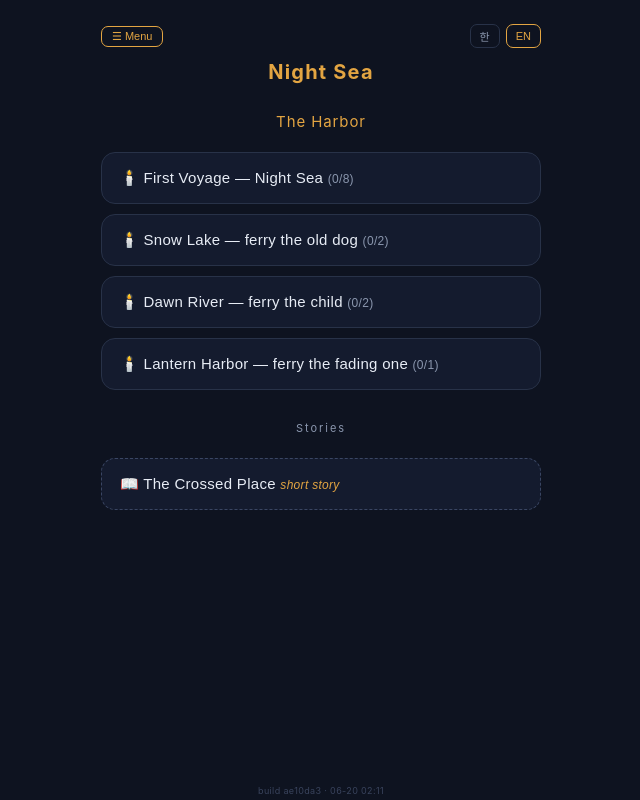
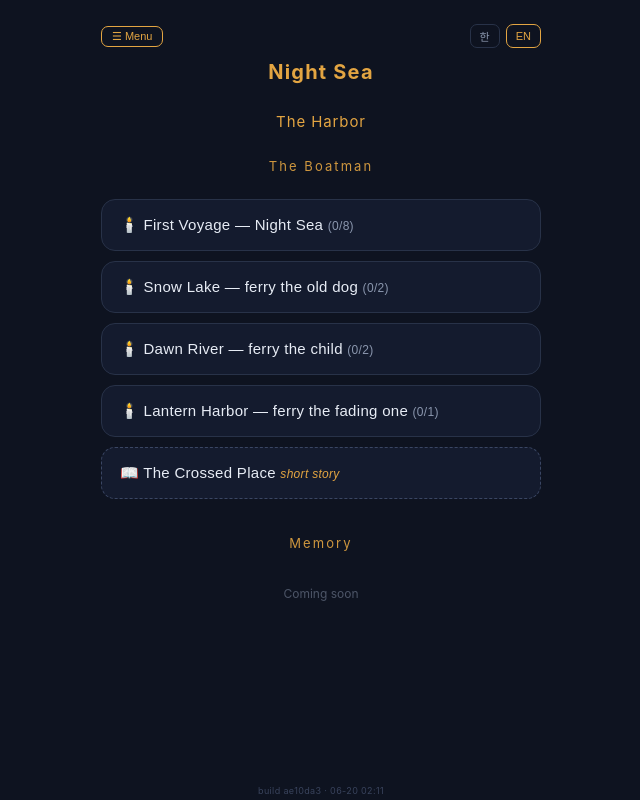
Before and after one commit to elpalaiso/mobilemaze, a plain HTML site: page index.html in a window 1280 px wide. Both pictures are taken after a click on the button "No — take me to the harbor". Shown: the whole page, without its empty margins (319-959 px from the left). Drawn offline with Linux system fonts and the light colour scheme.

Commit message:
feat(hub): multi-series framework — SERIES grouping, per-series sections + capstone book; memory series scaffolded (coming soon)
Co-Authored-By: Claude Opus 4.8 <noreply@anthropic.com>

```diff
--- a/engine.js
+++ b/engine.js
@@ -142,6 +142,7 @@ const $ = id => document.getElementById(id);
   /* ===== 엔딩 3박 연출: 도착 → (hold) → 잔류 비트 → (hold) → 공유 카드 ===== */
   /* 엔딩 카피는 시나리오별(매니페스트 ending) → 없으면 글로벌 폴백. 잔류 항상성 라인·공유 카드는 불변(글로벌). */
   let endingTimers=[];
+  let bookSeries=null;   // 현재 책 뷰가 보여주는 시리즈(시리즈별 단편)
   let seqLines=null, seqIdx=0, seqTimer=null, seqFinished=false, seqTapBound=false;   // 긴 엔딩 시퀀스
   function endK(name, fb){ const e=RUN.scenario && RUN.scenario.ending; return (e && e[name]) ? CUR[e[name]] : CUR[fb]; }
   /* 현재 레벨의 매니페스트 text 오버라이드(없으면 글로벌 폴백) — 트릭 메시지 시나리오별화 */
@@ -220,34 +221,48 @@ const $ = id => document.getElementById(id);
   function refreshTitle(){
     const t=$("t-title"); if(!t) return;
     t.textContent = (curView==="play") ? (CUR[RUN.scenario.titleKey]||CUR.title)
-                  : (curView==="book") ? (CUR.storyTitle||CUR.title) : CUR.title;
+                  : (curView==="book") ? ((bookSeries && bookSeries.story && CUR[bookSeries.story.titleKey]) || CUR.storyTitle || CUR.title)
+                  : CUR.title;
   }
   function buildHub(){
     const list=$("hubList"); if(!list) return;
     setT("hubTitle", CUR.hubTitle);
     list.innerHTML="";
-    Object.values(SCENARIOS).forEach(sc=>{
+    // 시리즈별 섹션: 헤더 + 그 항해 카드들 + 그 시리즈의 단편(📖). 각 시리즈가 독립 확장.
+    Object.values(SERIES).forEach(series=>{
+      const head=document.createElement("div"); head.className="series-head";
+      head.textContent=CUR[series.titleKey]||series.id; list.appendChild(head);
+      (series.scenarios||[]).forEach(scid=>{
+        const sc=SCENARIOS[scid]; if(!sc) return;
         const st=SAVE.scenarios[sc.id]||{};
-      const card=document.createElement("button");
-      card.className="hubcard";
+        const card=document.createElement("button"); card.className="hubcard";
         const total=sc.levels.length, done=Math.min(st.step||0, total);   // step=완료 레벨 수
         card.innerHTML=(st.cleared?"🟡 ":"🕯️ ")+(CUR[sc.titleKey]||sc.id)+
           ' <span class="hubcount'+(done>=total&&total>0?' full':'')+'">('+done+'/'+total+')</span>';
         card.addEventListener("click",()=>{ startScenario(sc.id); showView("play"); });
         list.appendChild(card);
       });
-    // 이야기(단편 소설) — 곁가지 아래, 구별되는 표시(📖 + 점선 카드)
-    const div=document.createElement("div"); div.className="hub-divider"; div.textContent=CUR.libraryLabel||""; list.appendChild(div);
+      // 그 시리즈의 캡스톤 단편(있고 텍스트 준비됐을 때만)
+      if(series.story && CUR[series.story.textKey]){
+        const sid=series.id;
         const book=document.createElement("button"); book.className="hubcard bookcard";
-    book.innerHTML="📖 "+(CUR.storyTitle||"")+' <span class="hubcount story">'+(CUR.storyTag||"")+'</span>';
-    book.addEventListener("click", openBook);
+        book.innerHTML="📖 "+(CUR[series.story.titleKey]||"")+' <span class="hubcount story">'+(CUR[series.story.tagKey]||"")+'</span>';
+        book.addEventListener("click",()=>openBook(sid));
         list.appendChild(book);
+      }
+      // 아직 비어있는 시리즈 = "곧" 표시(골격 가시화)
+      if(series.comingSoon && !(series.scenarios||[]).length){
+        const soon=document.createElement("div"); soon.className="series-soon"; soon.textContent=CUR.comingLabel||""; list.appendChild(soon);
+      }
+    });
   }
   function renderBook(cascade){      // cascade=true 펼치는 연출 / false 즉시(언어 토글 재렌더)
     const page=$("bookPage");
+    const s = bookSeries || SERIES.boatman;
+    const textKey = (s.story && s.story.textKey) || "storyText";
     if(page){
       page.innerHTML="";
-      const paras = CUR.storyText || (I18N.ko && I18N.ko.storyText) || [];
+      const paras = CUR[textKey] || (I18N.ko && I18N.ko[textKey]) || [];
       paras.forEach((para,i)=>{
         const sep=(para==="✶");
         const el=document.createElement(sep?"div":"p");
@@ -259,7 +274,7 @@ const $ = id => document.getElementById(id);
     }
     setT("bookBack", CUR.backToHarbor);
   }
-  function openBook(){ renderBook(true); window.scrollTo(0,0); showView("book"); }
+  function openBook(seriesId){ bookSeries = SERIES[seriesId] || SERIES.boatman; renderBook(true); window.scrollTo(0,0); showView("book"); }
 
   /* ===== L4/L5 상태 — show()/resetLevels보다 먼저 선언(TDZ 방지) ===== */
   let audioCtx=null, micStream=null, micRaf=null, sailDone=false, oarFill=0;
--- a/index.html
+++ b/index.html
@@ -5,7 +5,7 @@
 <!-- 핀치 줌 허용(레벨2용): user-scalable=yes -->
 <meta name="viewport" content="width=device-width, initial-scale=1, maximum-scale=5, user-scalable=yes" />
 <title>밤바다</title>
-<link rel="stylesheet" href="styles.css?v=1781889093" />
+<link rel="stylesheet" href="styles.css?v=1782133044" />
 </head>
 <body>
 <div class="wrap">
@@ -230,9 +230,9 @@
 <div id="glow" style="position:fixed; inset:0; pointer-events:none; opacity:0; z-index:60; background:radial-gradient(circle at 50% 42%, rgba(227,165,66,.5), rgba(227,165,66,0) 68%);"></div>
 <div id="build"></div>
 
-<script src="levels.js?v=1781889093"></script>
-<script src="scenarios.js?v=1781889093"></script>
-<script src="engine.js?v=1781889093"></script>
-<script src="version.js?v=1781889093"></script>
+<script src="levels.js?v=1782133044"></script>
+<script src="scenarios.js?v=1782133044"></script>
+<script src="engine.js?v=1782133044"></script>
+<script src="version.js?v=1782133044"></script>
 </body>
 </html>
--- a/levels.js
+++ b/levels.js
@@ -95,6 +95,7 @@
       reunionCoda:"빈 배의 뱃머리를 돌린다.",
       reunionDoneEnd:"늘 먼저 와 있고, 떠난 뒤에도 남아 있다. — fin —",
       libraryLabel:"이야기", storyTitle:"건너간 자리", storyTag:"단편 소설",
+      seriesBoatman:"뱃사공", seriesMemory:"기억", comingLabel:"곧 펼쳐집니다",
       storyText:[
         "첫 밤, 그는 자기가 무엇인지 몰랐다.",
         "물 위에 배가 있었고, 배 안에 그가 있었고, 배 밖으로 누군가 손을 내밀고 있었다. 그는 그 손을 잡았다. 잡는 법을 몰라 오래 더듬었다. 등불에 불을 붙이는 일도 그랬다. 심지에 불을 가까이 대고, 옮겨붙을 때까지 손을 떨지 않고 가만히 오래 들고 있어야 한다는 걸, 그날 밤 그는 처음 알았다. 돛은 숨으로 올렸다. 가슴 가득 숨을 들이켜 천에 불어넣으면 천이 부풀고 배가 나아갔다. 그러다 바람이 사나워졌다. 노를 쥔 손이 떨렸다. 떨리는 손으로 그는 저었다. 멈추면 안 된다는 것만 알았다.",
@@ -236,6 +237,7 @@
       reunionCoda:"He turns the empty bow toward home.",
       reunionDoneEnd:"Always there first; still there after. — fin —",
       libraryLabel:"Stories", storyTitle:"The Crossed Place", storyTag:"short story",
+      seriesBoatman:"The Boatman", seriesMemory:"Memory", comingLabel:"Coming soon",
       storyText:[
         "On the first night, he did not know what he was.",
         "There was a boat on the water, and him within it, and beyond the boat someone holding out a hand. He took it. He did not know how to take a hand, and fumbled a long while. Lighting the lantern was the same. To bring the flame close to the wick and hold it there, hands unshaking, long and still until it caught — that, he learned for the first time that night. The sail he raised with breath. Draw a chestful of air, breathe it into the cloth, and the cloth swells and the boat moves. Then the wind turned fierce. The hands on the oars trembled. With trembling hands he rowed. He knew only that he must not stop.",
--- a/scenarios.js
+++ b/scenarios.js
@@ -51,3 +51,22 @@ const SCENARIOS = {
   /* 재회 — 단편 소설(책)의 마지막 장으로 이전. 플레이 곁가지에선 제거(중복 회피).
      ember 트릭 메시지 오버라이드 + 긴 엔딩 seqKey 시스템은 코드에 유지 → 다음 긴-엔딩 곁가지에서 재사용. */
 };
+
+/* ===== 스토리 시리즈 =====
+   각 시리즈 = 독립적으로 확장되는 연속 사가(자기 항해들 + 캡스톤 단편). 허브가 시리즈별 섹션으로 렌더.
+   새 시리즈 추가 = 여기 객체 하나 + (있으면) levels.js에 그 시리즈 storyText/제목 키. */
+const SERIES = {
+  boatman: {
+    id: "boatman",
+    titleKey: "seriesBoatman",
+    scenarios: ["tutorial", "snow_lake", "dawn_river", "lantern_harbor"],
+    story: { titleKey: "storyTitle", tagKey: "storyTag", textKey: "storyText" },   // 「건너간 자리」
+  },
+  memory: {
+    id: "memory",
+    titleKey: "seriesMemory",
+    scenarios: [],        // 곧 채워짐 — 측량가/기억 시리즈(MemoryGame 재구성)
+    story: null,
+    comingSoon: true,
+  },
+};
--- a/styles.css
+++ b/styles.css
@@ -132,6 +132,11 @@
     margin:20px 0 10px; position:relative; }
   .bookcard{ border-style:dashed; border-color:#3a4663; }
   .hubcount.story{ color:var(--accent); font-style:italic; }
+  /* 멀티 시리즈 — 항구 섹션 헤더 + "곧" 표시 */
+  .series-head{ text-align:center; color:var(--accent); font-size:13px; letter-spacing:.16em;
+    margin:24px 0 12px; opacity:.9; }
+  #hubList .series-head:first-child{ margin-top:4px; }
+  .series-soon{ text-align:center; color:var(--dim); font-size:12px; opacity:.5; padding:8px 0 2px; }
   /* 책 뷰 — 펼치면 촤르륵 */
   #book{ padding:6px 0 12px; }
   .bookpage{ background:#15110b; border:1px solid #3a3020; border-radius:14px;
```
Lines whose indentation alone changed are shown as unchanged.
